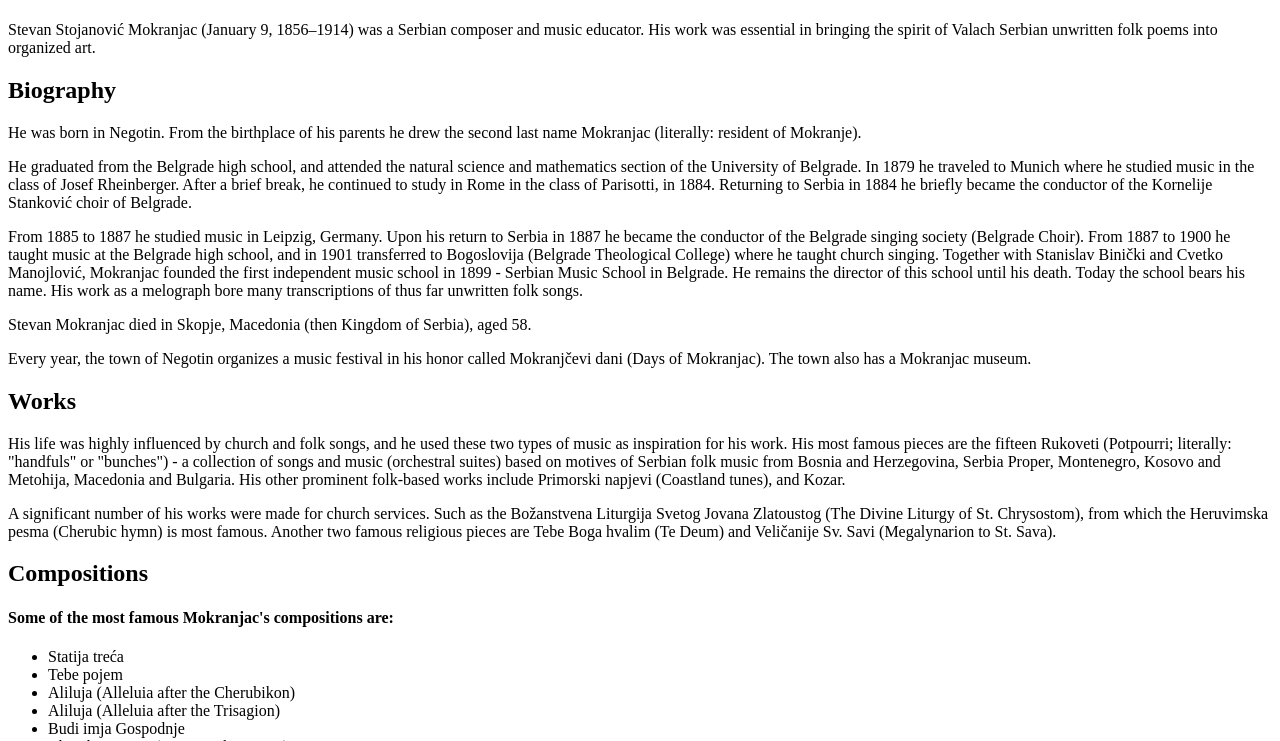
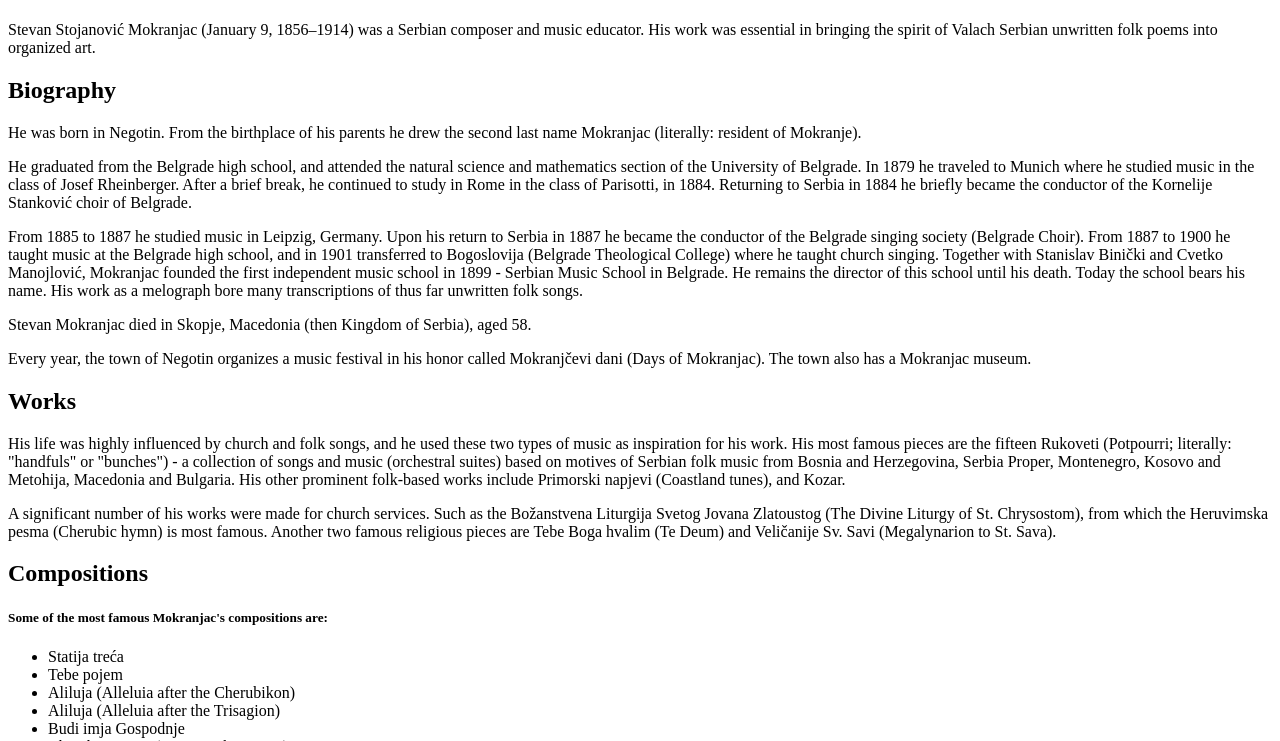
Before and after one commit to milanCe2020/HP, a plain HTML site: page zadatak2.html in a window 1280 px wide. Shown: the part 59-800 px from the top of the page. Drawn offline with Linux system fonts and the light colour scheme.

Commit message:
Update zadatak2.html

```diff
--- a/zadatak2.html
+++ b/zadatak2.html
@@ -25,7 +25,7 @@
 
 <h2>Compositions</h2>
 
-<h4>Some of the most famous Mokranjac's compositions are:</h4>
+<h5>Some of the most famous Mokranjac's compositions are:</h5>
 <ul>
 <li>Statija treća</li>
 <li>Tebe pojem</li>
```
